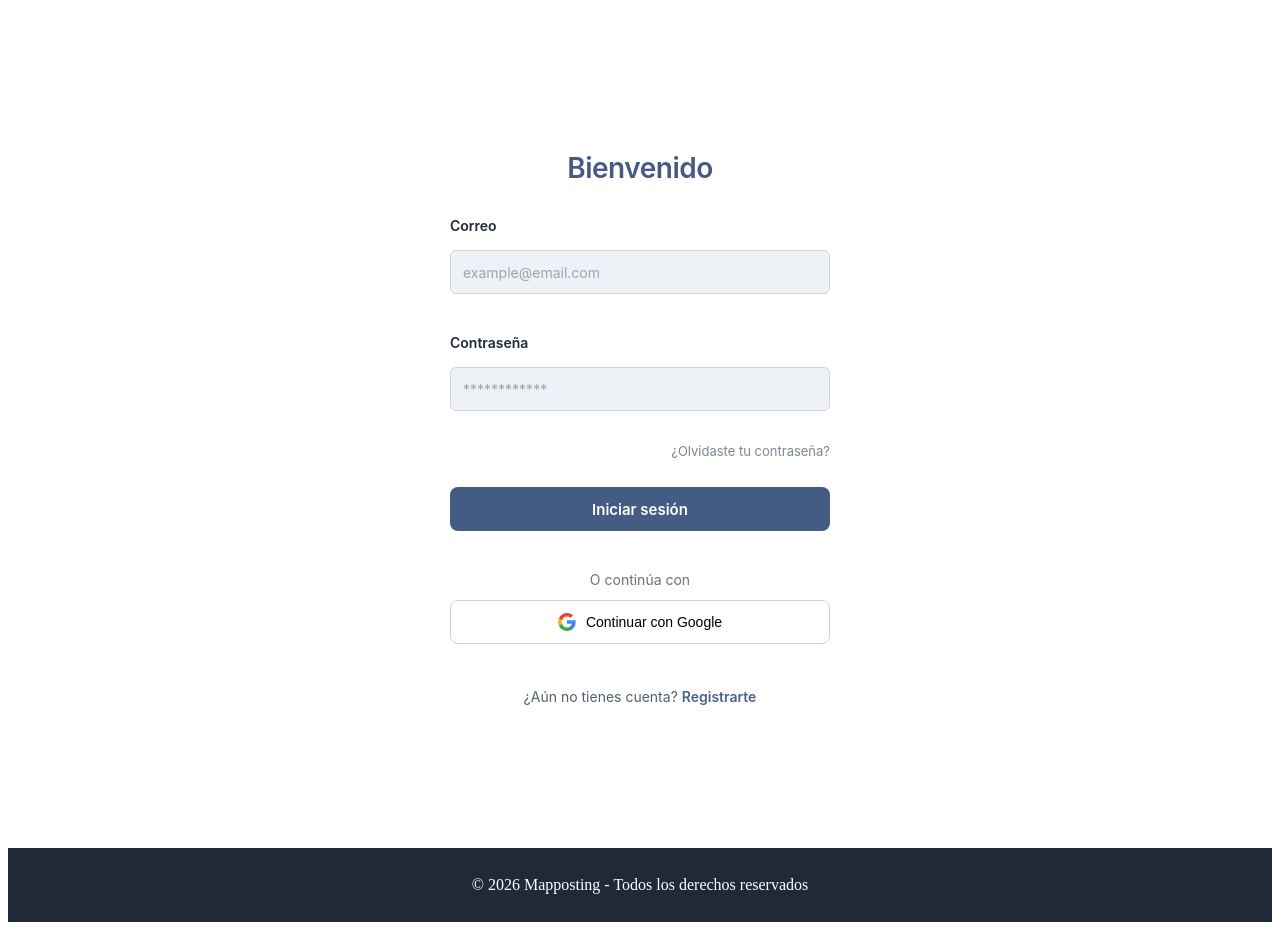
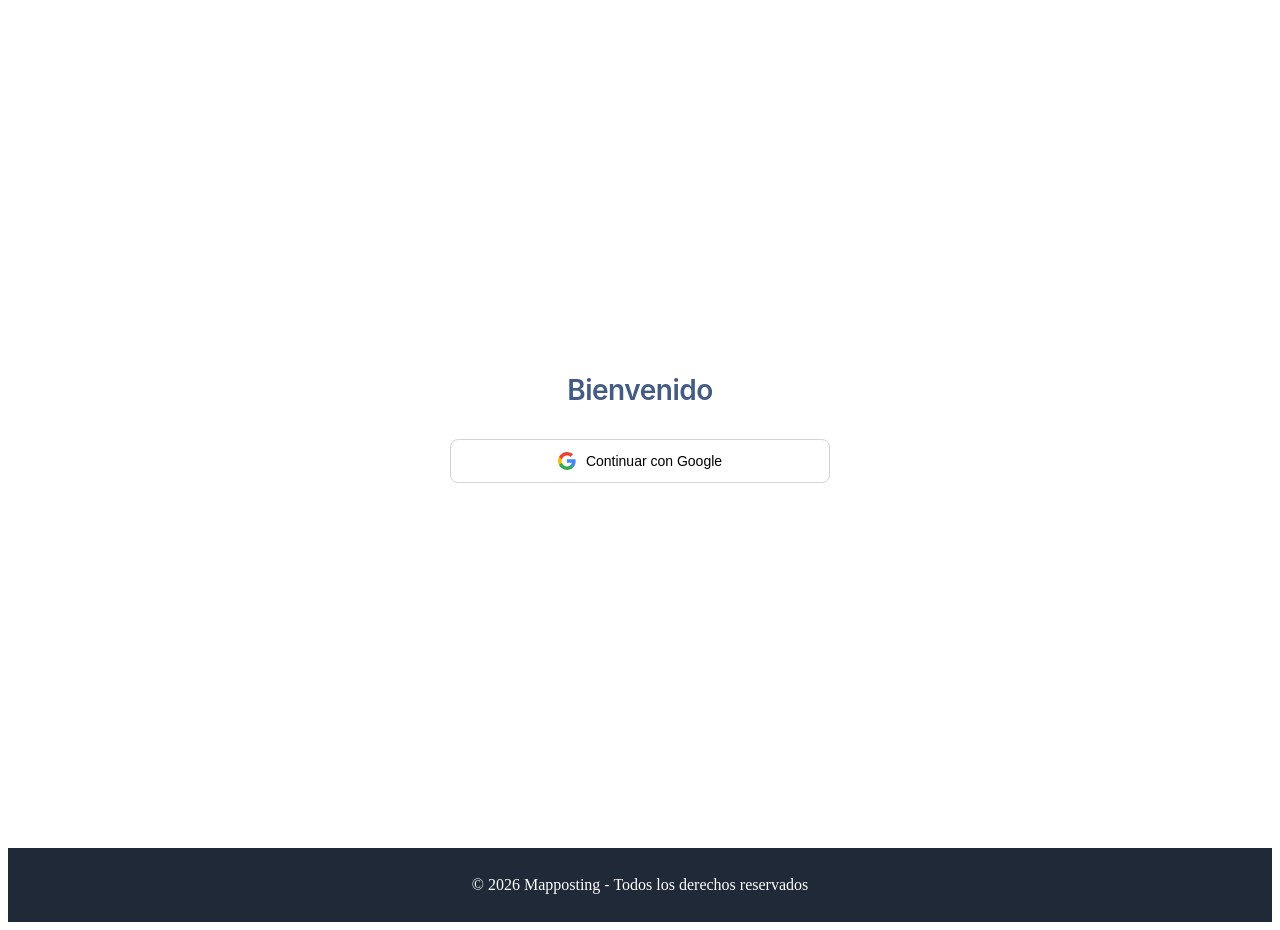
Before and after one commit to fati2809/Front-Web-Final, a React (Vite) app: page / in a window 1280 px wide. Built offline with nearby package versions, Linux system fonts and the light colour scheme; no server answers.

Commit message:
Quitar LogIn tradicional

```diff
--- a/src/pages/Login/Login.tsx
+++ b/src/pages/Login/Login.tsx
@@ -1,72 +1,15 @@
-import { useNavigate } from "react-router-dom";
 import { useState } from "react";
-import { login, saveSession, signInWithGoogle } from "../../services/auth";
+import { signInWithGoogle } from "../../services/auth";
 import "./Login.css";
 
 function Login() {
-  const navigate = useNavigate();
-  const [email, setEmail] = useState("");
-  const [password, setPassword] = useState("");
   const [error, setError] = useState("");
   const [loading, setLoading] = useState(false);
-
-  const handleSubmit = async (e: React.FormEvent<HTMLFormElement>) => {
-    e.preventDefault();
-    setError("");
-    setLoading(true);
-
-    try {
-      const data = await login({
-        email_user: email,
-        pass_user: password,
-      });
-
-      if (data.success) {
-        // Verificar que el usuario sea Administrador
-        if (data.user.rol !== "Administrador") {
-          setError(
-            "Acceso denegado. Solo los administradores pueden iniciar sesión.",
-          );
-          setLoading(false);
-          return;
-        }
-
-        // Guardar sesión con Supabase Auth
-        saveSession(data.user, data.session);
-
-        console.log("Login exitoso:", data.user);
-
-        // Redirigir al dashboard
-        navigate("/dashboard");
-      }
-    } catch (error) {
-      if (error instanceof Error) {
-        setError(error.message);
-      } else {
-        setError(
-          "No se pudo conectar con el servidor. Verifica que el backend esté corriendo.",
-        );
-      }
-    } finally {
-      setLoading(false);
-    }
-  };
-
-  const handleRegisterClick = (e: React.MouseEvent<HTMLAnchorElement>) => {
-    e.preventDefault();
-    navigate("/registro");
-  };
-
-  const handleForgotPasswordClick = (
-    e: React.MouseEvent<HTMLAnchorElement>,
-  ) => {
-    e.preventDefault();
-    navigate("/reset-password");
-  };
 
   const handleGoogleLogin = async () => {
     try {
       setError("");
+      setLoading(true);
       await signInWithGoogle();
       // La redirección a Google se maneja automáticamente
       // El callback regresará a /auth/callback
@@ -76,6 +19,8 @@ function Login() {
       } else {
         setError("Error al iniciar sesión con Google");
       }
+    } finally {
+      setLoading(false);
     }
   };
 
@@ -84,7 +29,7 @@ function Login() {
       <div className="login-card">
         <h1 className="login-title">Bienvenido</h1>
 
-        <form onSubmit={handleSubmit} className="login-form">
+        <div className="login-form">
           {error && (
             <div
               style={{
@@ -100,64 +45,6 @@ function Login() {
               {error}
             </div>
           )}
-
-          <div className="form-group">
-            <label htmlFor="email" className="form-label">
-              Correo
-            </label>
-            <input
-              type="email"
-              id="email"
-              className="form-input"
-              placeholder="example@email.com"
-              value={email}
-              onChange={(e) => setEmail(e.target.value)}
-              required
-              disabled={loading}
-            />
-          </div>
-
-          <div className="form-group">
-            <label htmlFor="password" className="form-label">
-              Contraseña
-            </label>
-            <input
-              type="password"
-              id="password"
-              className="form-input"
-              placeholder="************"
-              value={password}
-              onChange={(e) => setPassword(e.target.value)}
-              required
-              disabled={loading}
-            />
-          </div>
-
-          <div className="forgot-password-container">
-            <a
-              href="#"
-              className="forgot-password-link"
-              onClick={handleForgotPasswordClick}
-            >
-              ¿Olvidaste tu contraseña?
-            </a>
-          </div>
-
-          <button type="submit" className="login-button" disabled={loading}>
-            {loading ? "Iniciando sesión..." : "Iniciar sesión"}
-          </button>
-
-          <div style={{ margin: "20px 0", textAlign: "center" }}>
-            <span
-              style={{
-                color: "#6b7280",
-                fontSize: "14px",
-                display: "block",
-                marginBottom: "12px",
-              }}
-            >
-              O continúa con
-            </span>
 
           <button
             type="button"
@@ -177,16 +64,7 @@ function Login() {
               justifyContent: "center",
               gap: "10px",
               transition: "all 0.2s",
-              }}
-              onMouseOver={(e) => {
-                if (!loading) {
-                  e.currentTarget.style.backgroundColor = "#f9fafb";
-                  e.currentTarget.style.borderColor = "#9ca3af";
-                }
-              }}
-              onMouseOut={(e) => {
-                e.currentTarget.style.backgroundColor = "white";
-                e.currentTarget.style.borderColor = "#d1d5db";
+              opacity: loading ? 0.75 : 1,
             }}
           >
             <svg
@@ -212,17 +90,9 @@ function Login() {
                 fill="#EA4335"
               />
             </svg>
-              Continuar con Google
+            {loading ? "Redirigiendo..." : "Continuar con Google"}
           </button>
         </div>
-        </form>
-
-        <p className="register-text">
-          ¿Aún no tienes cuenta?{" "}
-          <a href="#" className="register-link" onClick={handleRegisterClick}>
-            Registrarte
-          </a>
-        </p>
       </div>
     </div>
   );
```
Lines whose indentation alone changed are shown as unchanged.
